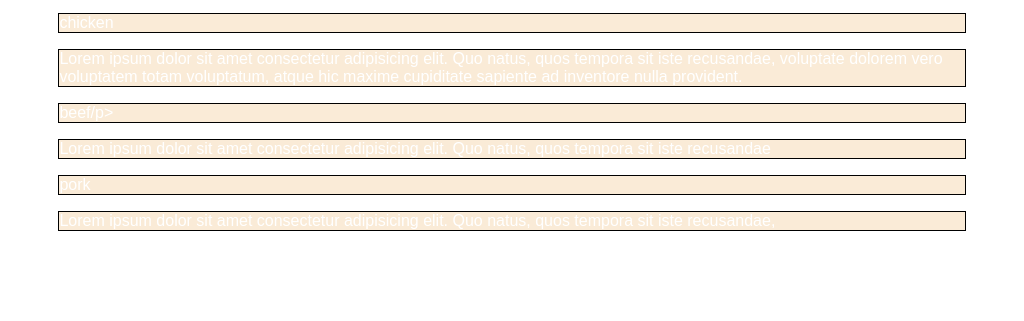
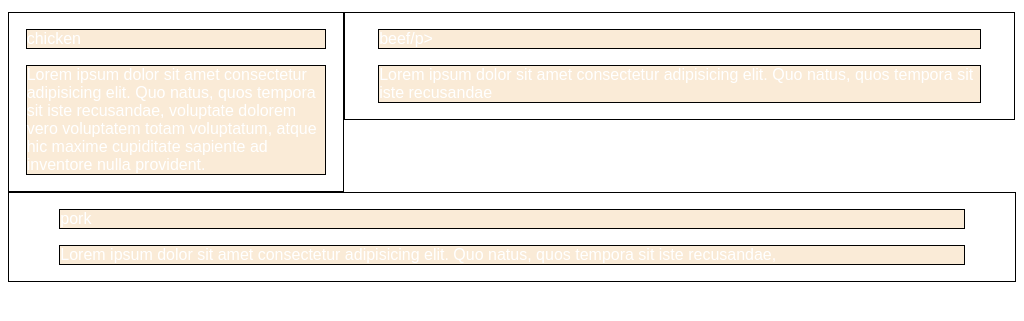
Before and after one commit to keerthiprathyusha/coursera-module2, a plain HTML site: page week-2.html in a window 1024 px wide. Shown: the part 61-382 px from the top of the page. Drawn offline with Linux system fonts and the light colour scheme.

Commit message:
Update week-2.html

```diff
--- a/week-2.html
+++ b/week-2.html
@@ -3,7 +3,7 @@
     <head>
         <meta charset="utf-8">
         <meta name="viewport" content="width="devoce-width , initial-scale=1">
-        <title>week-2 solution</title>
+        <title>our menu</title>
         <style>
             *{
             box-sizing:border-box;
@@ -26,18 +26,18 @@
              width:100%;
              }
              @media(max-width:1200px){
-              .col-md-1,.col-md-2,.col-md-3{
+              .col-lg-1,.col-lg-2,.col-lg-3{
             float:left;
             border:1px solid black;
 
            }
-           .col-md-1{
+           .col-lg-1{
             width:33.3%;
           }
-           .col-md-1{
+           .col-lg-2{
             width:66.6%;
           }
-          .col-md-1{
+          .col-lg-3{
             width:100%%;
           }
           }
@@ -52,11 +52,11 @@
            .col-md-1{
             width:33.3%;
           }
-           .col-md-1{
+           .col-md-2{
             width:66.6%;
           }
-          .col-md-1{
-            width:100%%;
+          .col-md-3{
+            width:100%;
           }
         }
         </style>
@@ -69,9 +69,9 @@
             responsive layout
         </h1>
         <div class="row">
-            <div class="col-lg-3 col-md-6"><p>chicken</p><p>  Lorem ipsum dolor sit amet consectetur adipisicing elit. Quo natus, quos tempora sit iste recusandae, voluptate dolorem vero voluptatem totam voluptatum, atque hic maxime cupiditate sapiente ad inventore nulla provident.</p></div>
-            <div class="col-lg-3 col-md-6"><p>beef/p><p> Lorem ipsum dolor sit amet consectetur adipisicing elit. Quo natus, quos tempora sit iste recusandae</p></div>
-            <div class="col-lg-3 col-md-6"><p>pork</p><p> Lorem ipsum dolor sit amet consectetur adipisicing elit. Quo natus, quos tempora sit iste recusandae,</p></div>
+            <div class="col-lg-1 col-md-1"><p>chicken</p><p>  Lorem ipsum dolor sit amet consectetur adipisicing elit. Quo natus, quos tempora sit iste recusandae, voluptate dolorem vero voluptatem totam voluptatum, atque hic maxime cupiditate sapiente ad inventore nulla provident.</p></div>
+            <div class="col-lg-2 col-md-2"><p>beef/p><p> Lorem ipsum dolor sit amet consectetur adipisicing elit. Quo natus, quos tempora sit iste recusandae</p></div>
+            <div class="col-lg-3 col-md-3"><p>pork</p><p> Lorem ipsum dolor sit amet consectetur adipisicing elit. Quo natus, quos tempora sit iste recusandae,</p></div>
         </div>
     </body>
     </html>
```
